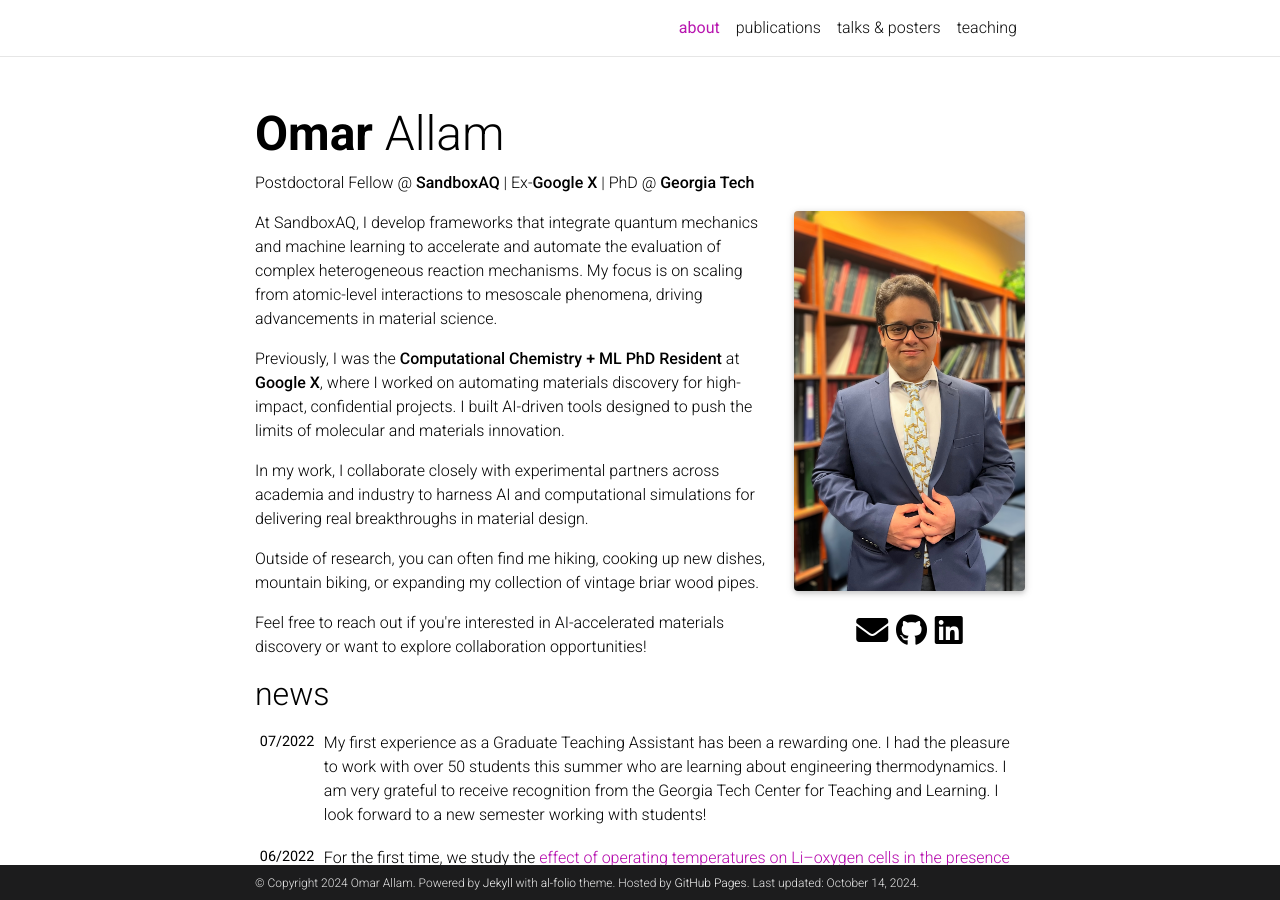
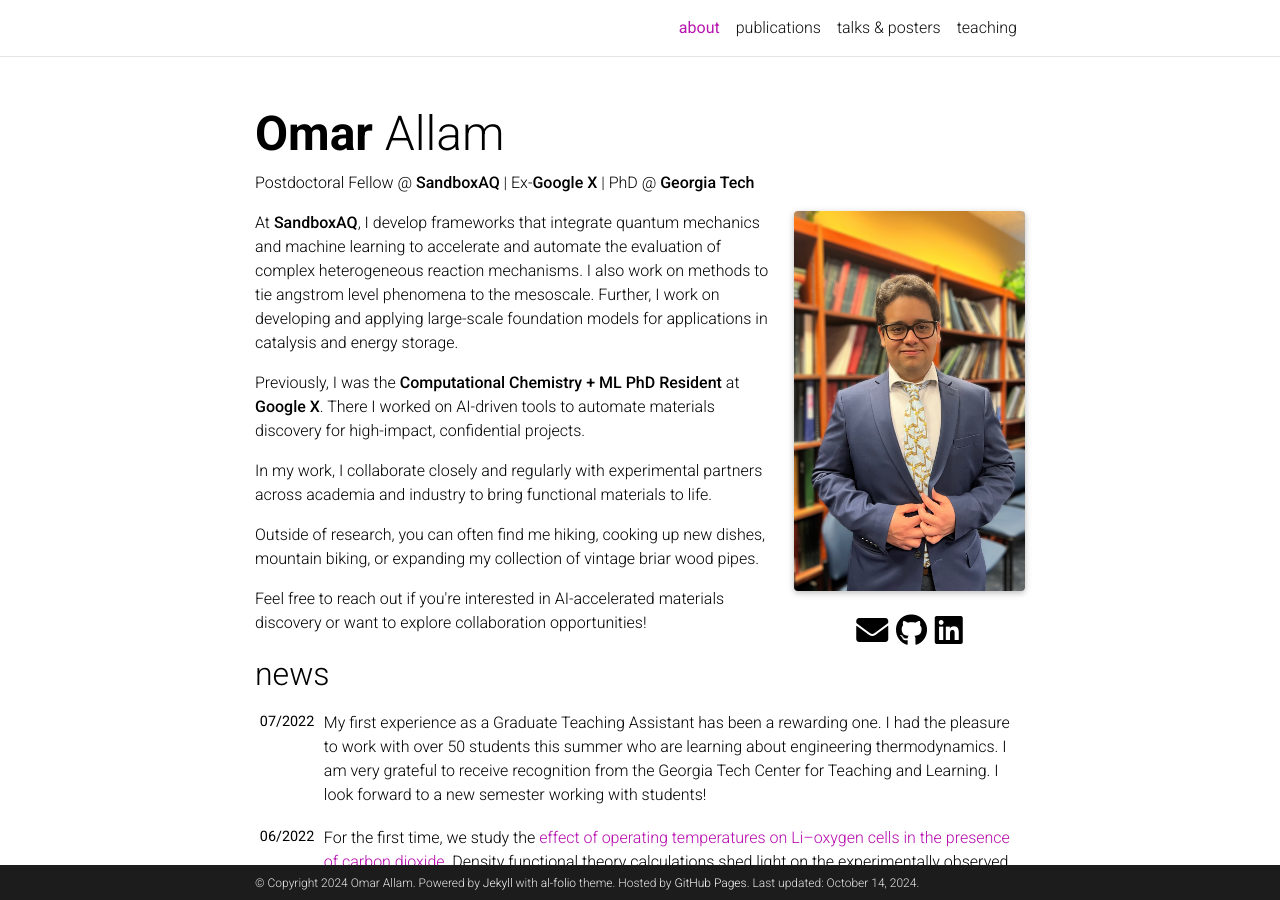
Before and after one commit to oallam3/oallam3.github.io, a Jekyll site: the page built from _pages/about.md, in a window 1280 px wide and 900 px high. Built offline with Jekyll 4.4.1, drawn with Linux system fonts in a browser that asks for light colours; full-size pictures stand in for the smaller copies a plugin makes; comment, search, counter and statistics services are not loaded; a style sheet for code colours, icons or effects is not loaded.

Commit message:
updated profile2

```diff
--- a/_pages/about.md
+++ b/_pages/about.md
@@ -16,11 +16,11 @@ selected_papers: true # includes a list of papers marked as "selected={true}"
 social: true  # includes social icons at the bottom of the page
 ---
 
-<p>At SandboxAQ, I develop frameworks that integrate quantum mechanics and machine learning to accelerate and automate the evaluation of complex heterogeneous reaction mechanisms. My focus is on scaling from atomic-level interactions to mesoscale phenomena, driving advancements in material science.</p>
+<p>At <strong>SandboxAQ</strong>, I develop frameworks that integrate quantum mechanics and machine learning to accelerate and automate the evaluation of complex heterogeneous reaction mechanisms. I also work on methods to tie angstrom level phenomena to the mesoscale. Further, I work on developing and applying large-scale foundation models for applications in catalysis and energy storage.</p>
 
-<p>Previously, I was the <strong>Computational Chemistry + ML PhD Resident</strong> at <strong>Google X</strong>, where I worked on automating materials discovery for high-impact, confidential projects. I built AI-driven tools designed to push the limits of molecular and materials innovation.</p>
+<p>Previously, I was the <strong>Computational Chemistry + ML PhD Resident</strong> at <strong>Google X</strong>. There I worked on AI-driven tools to automate materials discovery for high-impact, confidential projects.</p>
 
-<p>In my work, I collaborate closely with experimental partners across academia and industry to harness AI and computational simulations for delivering real breakthroughs in material design.</p>
+<p>In my work, I collaborate closely and regularly with experimental partners across academia and industry to bring functional materials to life.</p>
 
 <p>Outside of research, you can often find me hiking, cooking up new dishes, mountain biking, or expanding my collection of vintage briar wood pipes.</p>
 
```
